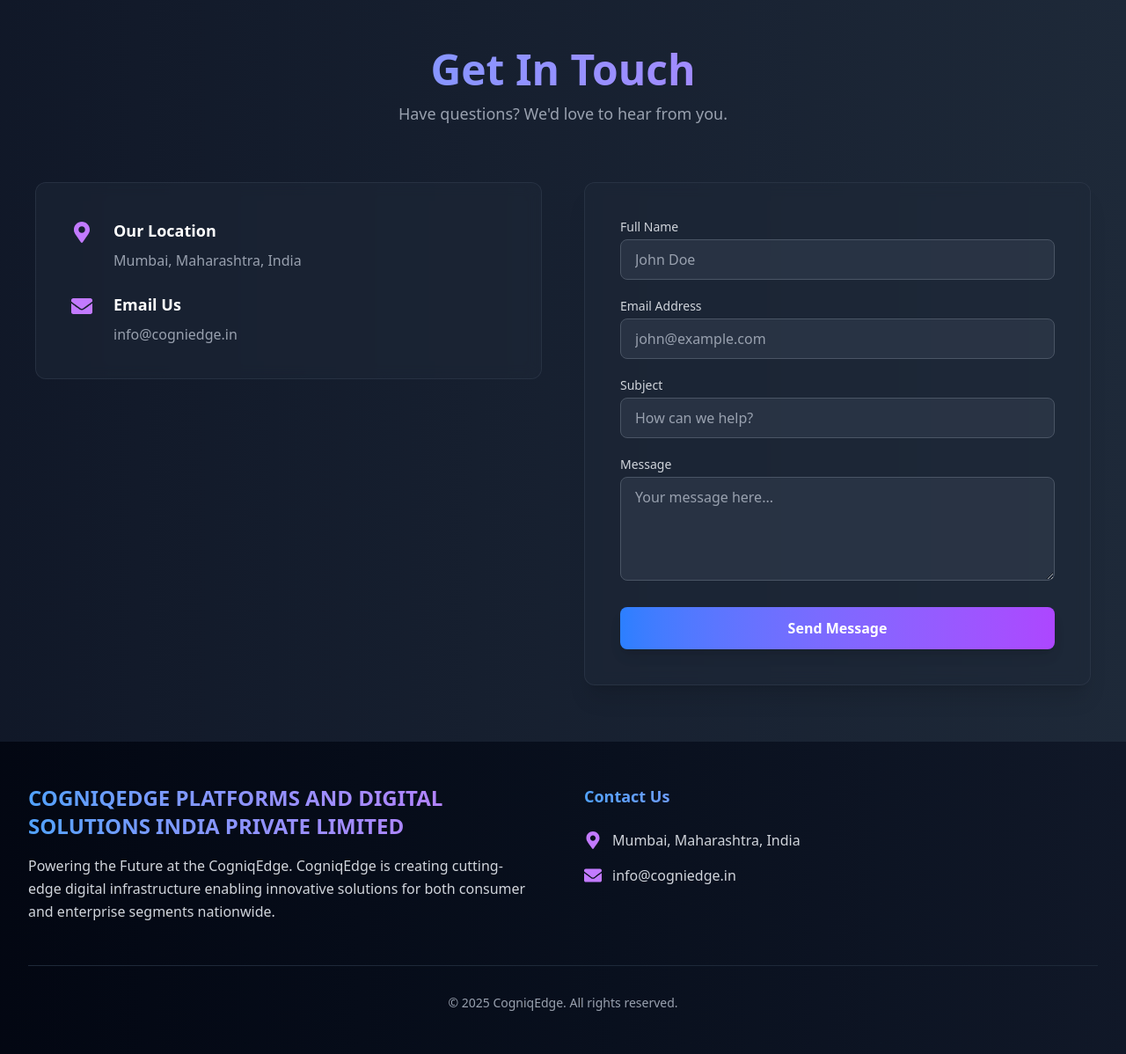
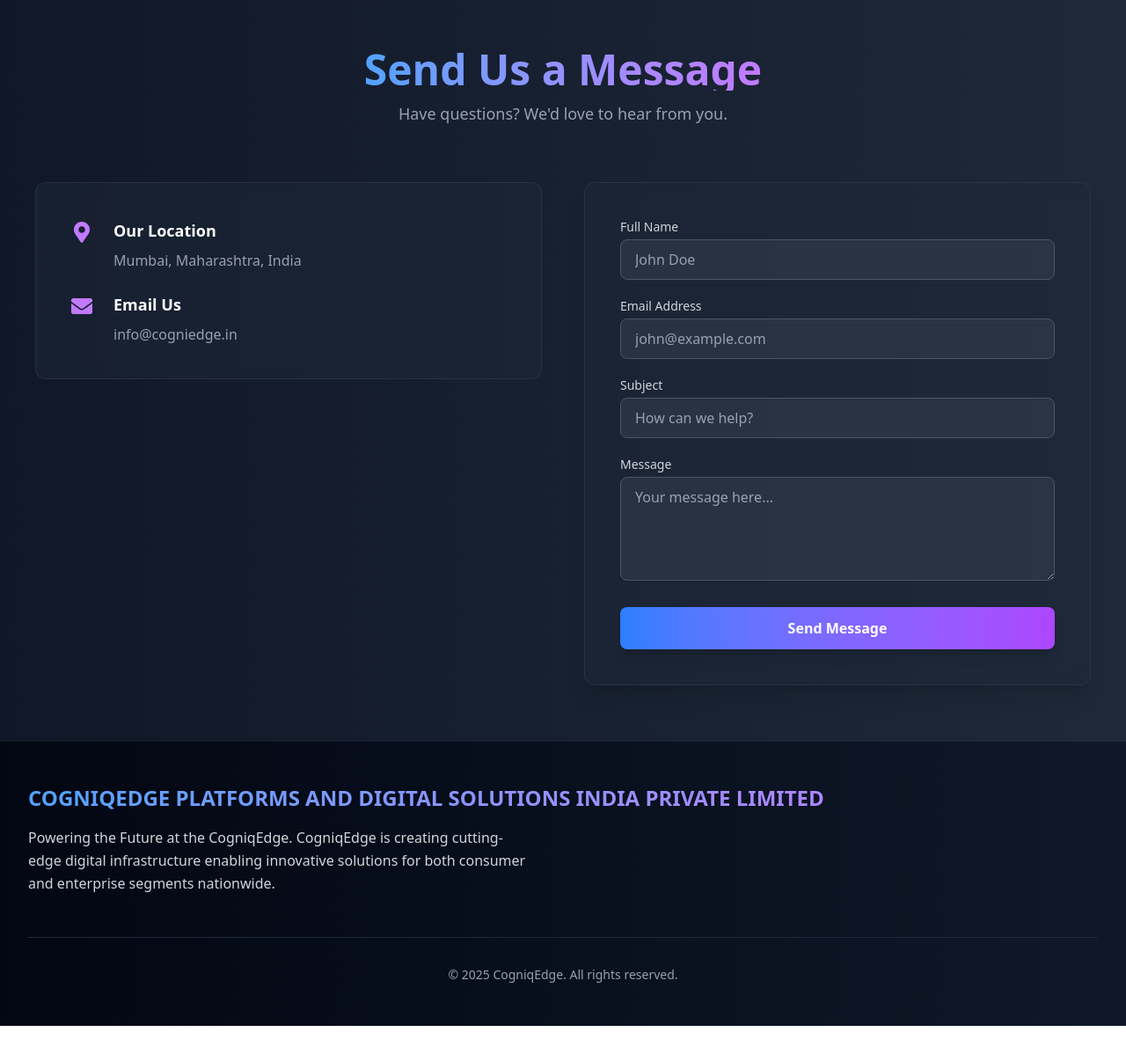
Before and after one commit to nextgen-2025/cogniqedge-react, a React (Vite) app: page / in a window 1280 px wide. Shown: the part 2269-3467 px from the top of the page at 88% size. After the commit the page ends 3435 px from the top, so only its background shows below. Built offline with nearby package versions, Linux system fonts and the light colour scheme; a web font is replaced by a local one.

Commit message:
footer nikala he

```diff
--- a/src/components/Bottom/Bottom.jsx
+++ b/src/components/Bottom/Bottom.jsx
@@ -19,14 +19,14 @@
   return (
     <footer className="bg-gradient-to-r from-gray-950 to-gray-900 text-gray-300">
       <div className="max-w-7xl mx-auto px-4 sm:px-6 lg:px-8 py-12">
+      <h2 className="text-xl sm:text-2xl font-bold bg-gradient-to-r from-blue-400 to-purple-400 bg-clip-text text-transparent whitespace-nowrap ">
+                COGNIQEDGE PLATFORMS AND DIGITAL SOLUTIONS INDIA PRIVATE LIMITED
+
+              </h2>
         <div className="grid grid-cols-1 lg:grid-cols-2 gap-12">
           {/* Left Column - Company Info */}
           <div className="space-y-6">
             <div className="max-w-xl">
-              <h2 className="text-xl sm:text-2xl font-bold bg-gradient-to-r from-blue-400 to-purple-400 bg-clip-text text-transparent">
-                COGNIQEDGE PLATFORMS AND DIGITAL
-                SOLUTIONS INDIA PRIVATE LIMITED
-              </h2>
               <p className="text-sm sm:text-base leading-relaxed mt-4">
                 Powering the Future at the CogniqEdge. CogniqEdge is creating cutting-edge
                 digital infrastructure enabling innovative solutions for both consumer and
@@ -34,22 +34,7 @@
               </p>
             </div>
           </div>
-
-          {/* Right Column - Contact Info */}
-          <div className="space-y-6">
-            <h4 className="text-lg font-semibold bg-gradient-to-r from-blue-400 to-purple-400 bg-clip-text text-transparent">
-              Contact Us
-            </h4>
-            <div className="space-y-4">
-              {contactInfo.map((info, index) => (
-                <div key={index} className="flex items-center space-x-3">
-                  <span className="text-purple-400 text-xl">{info.icon}</span>
-                  <span className="text-sm sm:text-base">{info.text}</span>
-                </div>
-              ))}
-            </div>
-          </div>
-        </div>
+           </div>
 
         {/* Footer Bottom */}
         <div className="border-t border-gray-800 w-full mt-12 pt-8">
--- a/src/components/ContactForm/Form.jsx
+++ b/src/components/ContactForm/Form.jsx
@@ -79,10 +79,10 @@
     <div className="bg-gradient-to-r from-gray-900 to-gray-800 py-16 px-4 sm:px-6 lg:px-8">
       <div className="container mx-auto max-w-[1200px]"> {/* Increased max width */}
         {/* Section Header */}
-        <div className="text-center mb-16">
-          <h2 className="text-4xl md:text-5xl font-bold bg-gradient-to-r from-blue-400 to-purple-400 bg-clip-text text-transparent">
-            Get In Touch
-          </h2>
+        <div className="text-center mb-16 w-full">
+  <h2 className="text-4xl md:text-5xl font-bold bg-gradient-to-r from-blue-400 to-purple-400 bg-clip-text text-transparent inline-block">
+    Send Us a Message
+  </h2>
           <p className="mt-3 text-lg text-gray-400">
             Have questions? We'd love to hear from you.
           </p>
```
